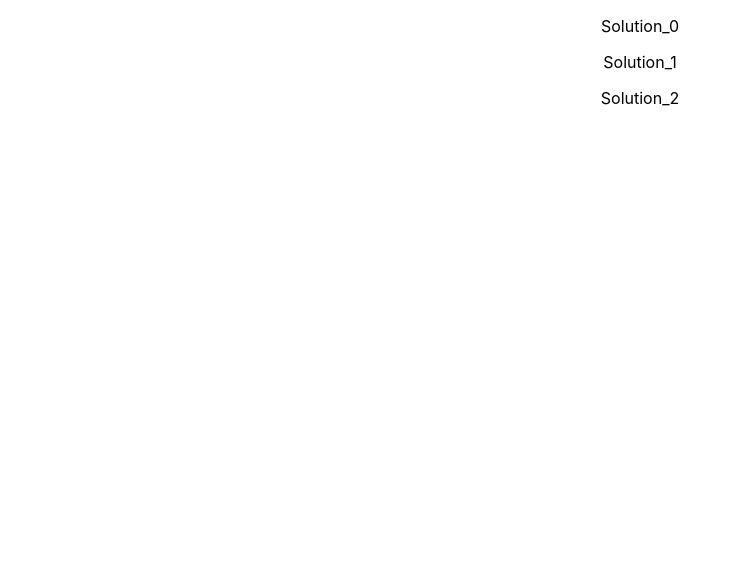
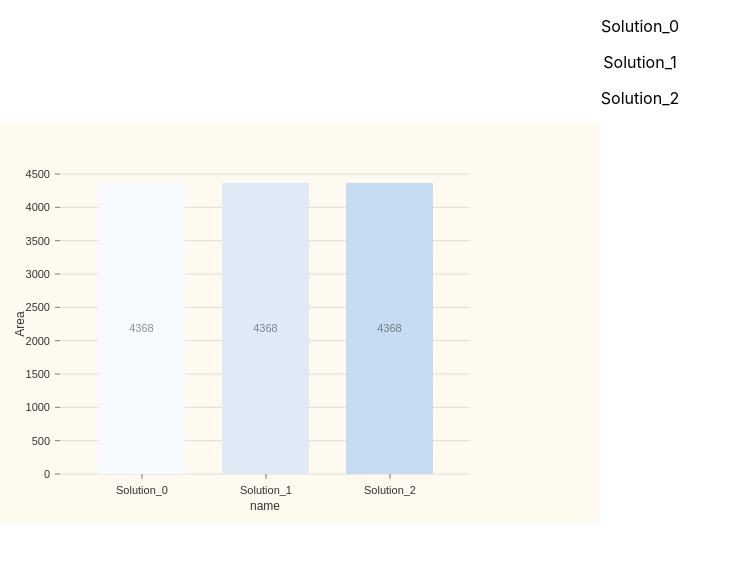
Before and after one commit to yar2nman/fivchrts, a React (Create React App) app: page / in a window 1280 px wide. Shown: the top 562 px of the page, without its empty margins (0-741 px from the left). Built offline with nearby package versions, Linux system fonts and the light colour scheme.

Commit message:
bar chart

```diff
--- a/src/App.css
+++ b/src/App.css
@@ -36,3 +36,9 @@
     transform: rotate(360deg);
   }
 }
+
+.Mydiv {
+  width: 600px;
+  height: 400px;
+  background-color: floralwhite
+}
--- a/src/App.js
+++ b/src/App.js
@@ -1,9 +1,11 @@
 // import logo from './logo.svg';
 import React,{useState,useEffect} from 'react';
 import './App.css';
+import MyResponsiveBar from './barchart';
 
 function App() {
   const [data,setData]=useState([]);
+
   const getData=()=>{
     fetch('data.json'
     ,{
@@ -19,41 +21,35 @@ function App() {
       })
       .then(function(myJson) {
         console.log(myJson);
-        setData(myJson)
+        setData(myJson.solutions)
       });
   }
+
+
   useEffect(()=>{
     getData()
   },[])
   return (
     <div className="App">
      {
-       data && data.solutions?.length>0 && data.solutions.map((item)=><p key={item?.solution_name}>{item?.solution_name}</p>)
+       data && data?.length>0 && data.map((item)=><p key={item?.solution_name}>{item?.solution_name}</p>)
      }
+
+     <div className='Mydiv'>
+        { data && data?.length>0 &&
+        <MyResponsiveBar data={data.map((item) =>  {
+          let v = {'name': item.solution_name ,
+          'area': item.reports.units_report.table_1.total_built_area,
+          'nla': item.reports.units_report.table_1.nla,
+          'efficiency': item.reports.units_report.table_1.efficiency
+        }
+        return v
+        })} keys={['area']} indexby={'name'} ytitle={'Area'} showLegends={false} isHorizontal={false}/>
+        }
+     </div>
 
     </div>
   );
 }
 
-// function App() {
-//   return (
-//     <div className="App">
-//       <header className="App-header">
-//         <img src={logo} className="App-logo" alt="logo" />
-//         <p>
-//           Edit <code>src/App.js</code> and save to reload.
-//         </p>
-//         <a
-//           className="App-link"
-//           href="https://reactjs.org"
-//           target="_blank"
-//           rel="noopener noreferrer"
-//         >
-//           Learn React
-//         </a>
-//       </header>
-//     </div>
-//   );
-// }
-
 export default App;
--- /dev/null
+++ b/src/barchart.js
@@ -0,0 +1,79 @@
+import React from 'react';
+
+import { ResponsiveBar } from '@nivo/bar'
+
+// make sure parent container have a defined height when using
+// responsive component, otherwise height will be 0 and
+// no chart will be rendered.
+// website examples showcase many properties,
+// you'll often use just a few of them.
+const MyResponsiveBar = ({ data, keys, indexby, ytitle, showLegends, isHorizontal /* data prop */ }) => (
+    <ResponsiveBar
+        data={data}
+        keys={[...keys]}
+        indexBy={indexby}
+        margin={{ top: 50, right: 130, bottom: 50, left: 60 }}
+        padding={0.3}
+        layout={isHorizontal? "horizontal": "vertical"}
+        valueScale={{ type: 'linear' }}
+        indexScale={{ type: 'band', round: true }}
+        colors={{ scheme: 'blues' }}
+        colorBy="indexValue"
+        axisBottom={{
+            tickSize: 5,
+            tickPadding: 5,
+            tickRotation: 0,
+            legend: indexby,
+            legendPosition: 'middle',
+            legendOffset: 32
+        }}
+        axisLeft={{
+            tickSize: 5,
+            tickPadding: 5,
+            tickRotation: 0,
+            legend: ytitle,
+            legendPosition: 'middle',
+            legendOffset: -40
+        }}
+        labelSkipWidth={12}
+        labelSkipHeight={12}
+        labelTextColor={{
+            from: 'color',
+            modifiers: [
+                [
+                    'darker',
+                    1.6
+                ]
+            ]
+        }}
+        legends={!showLegends? []: [
+            {
+                dataFrom: 'keys',
+                anchor: 'bottom-right',
+                direction: 'column',
+                justify: false,
+                translateX: 120,
+                translateY: 0,
+                itemsSpacing: 2,
+                itemWidth: 100,
+                itemHeight: 20,
+                itemDirection: 'left-to-right',
+                itemOpacity: 0.85,
+                symbolSize: 20,
+                effects: [
+                    {
+                        on: 'hover',
+                        style: {
+                            itemOpacity: 1
+                        }
+                    }
+                ]
+            }
+        ]}
+        role="application"
+        ariaLabel="Nivo bar chart demo"
+        barAriaLabel={function(e){return e.id+": "+e.formattedValue+" in country: "+e.indexValue}}
+    />
+)
+
+export default MyResponsiveBar
```
Also changed, not shown: src/data/data.ts (added, +240 -0 lines), 1 other file (tests, documents, lock files or other folders).
